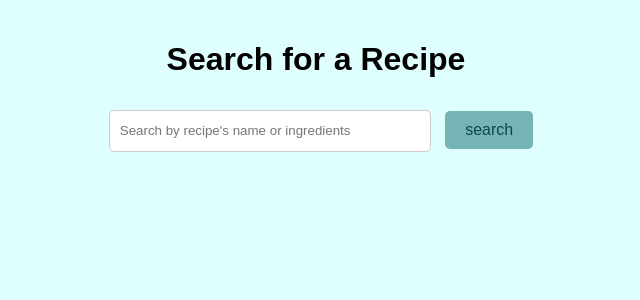
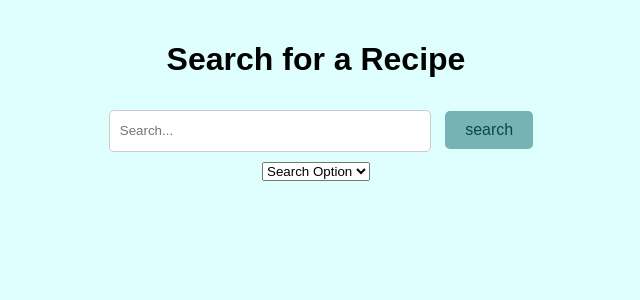
Before and after one commit to software-students-fall2023/2-web-app-exercise-chili, a Flask app: page /search in a window 1280 px wide. Shown: the top 300 px of the page, without its empty margins (324-964 px from the left). Run offline with Flask 3, Linux system fonts and the light colour scheme; parts of the project's set-up code (start-up, migrations or seed data) failed here and were passed over; some libraries are stand-ins or nearby versions.

Commit message:
Update Search page with multiple options

```diff
--- a/app.py
+++ b/app.py
@@ -40,7 +40,7 @@ def confirm_delete(recipe_id):
 def delete_recipe(recipe_id):
     return render_template('delete_confirmation.html', recipe_id=recipe_id)
 
-@app.route('/search')
+@app.route('/search', methods=['GET', 'POST'])
 def search():
     return render_template('search.html')
 
--- a/templates/search.html
+++ b/templates/search.html
@@ -7,19 +7,29 @@
     </head>
     <body>
         <h1><center>Search for a Recipe</center></h1>
-        <form class="example" method="post" action="" style="margin:auto;width:1000px">
-            <input style="width:300px" type="text" placeholder="Search by recipe's name or ingredients" name="recipesearch">
-            <button type="submit">search<i class="fa fa-search"></i>
-            </button>
+        <form action="{{ url_for('search') }}" class="example" method="post" action="" style="margin:auto;width:1000px">
+            <input style="width:300px" type="text" placeholder="Search..." name="query">
+
+            <button type="submit" class="search-btn">search</button>
+            <br>
+            <select name="option">
+                <option value="" disabled selected>Search Option</option>
+                <option value="recipe_name">Recipe Name</option>
+                <option value="ingredients">Ingredients</option>
+                <option value="instruction">Instructions</option>
+                <option value="cook_time">Cook Time</option>
+            </select>
         </form>
+        <section class="list">
+            {% for doc in docs %}
+            <article class="list-box">
+                <p class="recipe-name">Recipe: {{ doc.name }}</p>
+                <p class="recipe-ingredient">Ingredients: {{ doc.ingredients }}</p>
+                <p class="recipe-instructions">Instructions: {{ doc.instructions }}</p>
+                <p class="recipe-cooktime">Cook Time: {{ doc.time }}</p>
+            </article>
+            {%endfor%}
+        </section>
         <p></p>
-        <center>
-        {% for item in data %}
-            <tr>
-                <td> {{item[0]}} by {{item[1]}}</td>
-                </br>
-            </tr>
-        {% endfor %}
-        </center>
     </body>
 </html>
```
